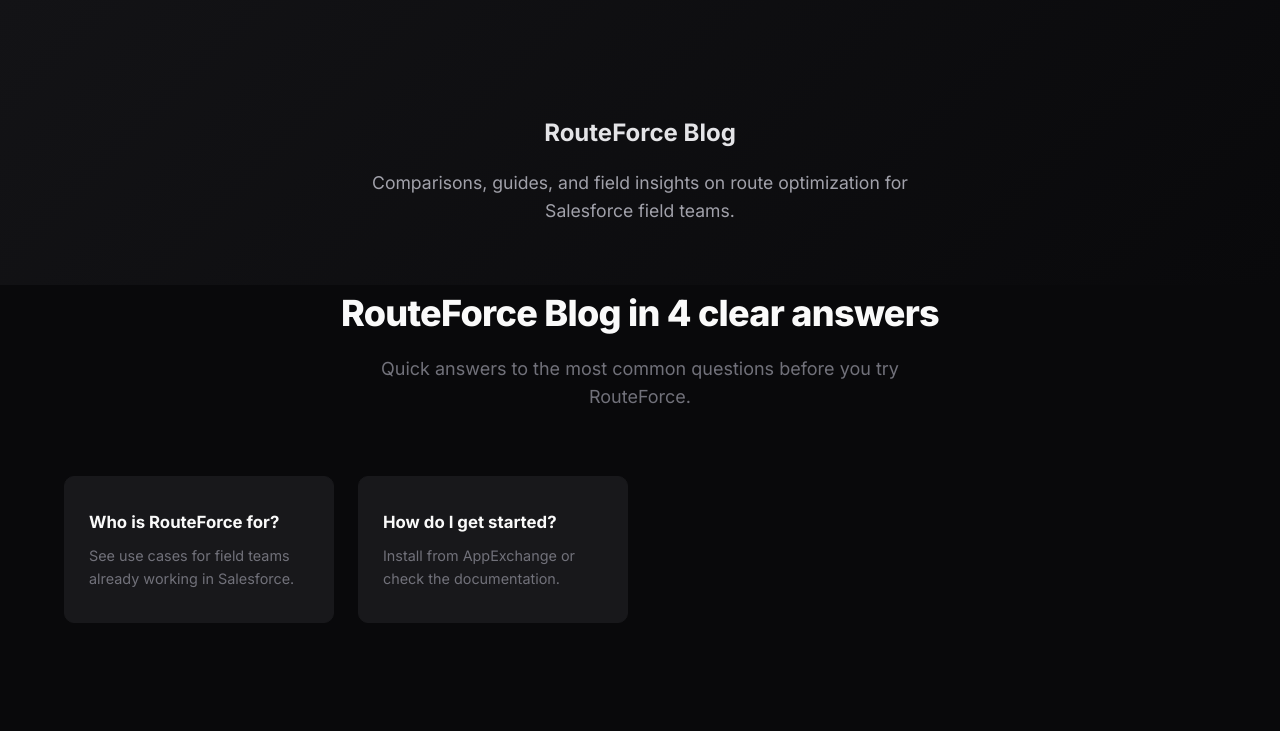
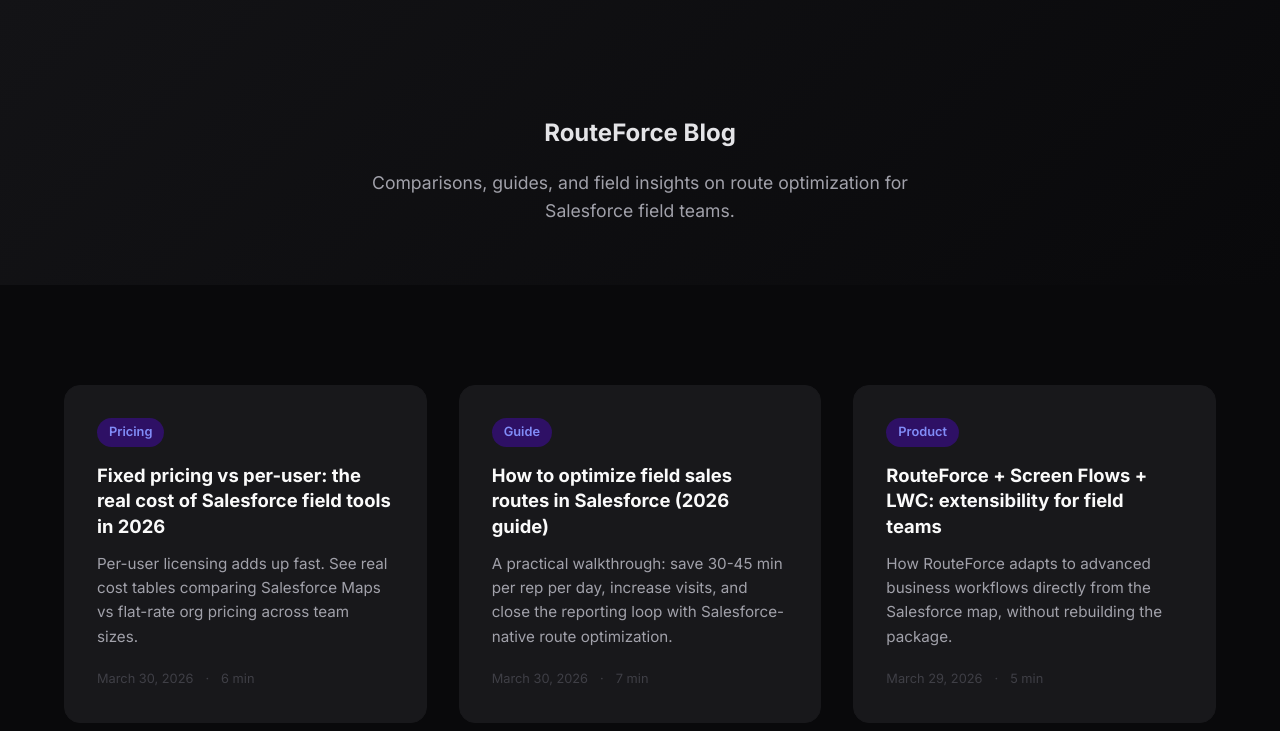
Before and after one commit to szymkiewiczmathieu/routeforce-site, a plain HTML site: page blog/index.html in a window 1280 px wide. Shown: the part 69-800 px from the top of the page. Drawn offline with Linux system fonts and the light colour scheme.

Commit message:
fix: simplify blog index reading flow

```diff
--- a/blog/index.html
+++ b/blog/index.html
@@ -126,19 +126,6 @@
         </div>
     </section>
 
-    <section class="features-section" style="padding:0 0 20px;">
-        <div class="container">
-            <div class="section-header">
-                <h2>RouteForce Blog in 4 clear answers</h2>
-                <p>Quick answers to the most common questions before you try RouteForce.</p>
-            </div>
-            <div class="features-grid">
-                <div class="feature-card"><h3>Who is RouteForce for?</h3><p><a href="../use-cases.html">See use cases</a> for field teams already working in Salesforce.</p></div>
-                <div class="feature-card"><h3>How do I get started?</h3><p><a href="https://appexchange.salesforce.com/appxListingDetail?listingId=0b5cf9f9-e7d9-40c1-a513-2a5847a813ba">Install from AppExchange</a> or check the <a href="../docs/">documentation</a>.</p></div>
-            </div>
-        </div>
-    </section>
-
     <section class="blog-list-section">
         <div class="container">
             <div class="blog-grid">
```
